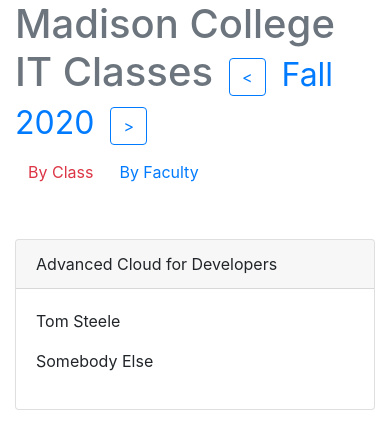
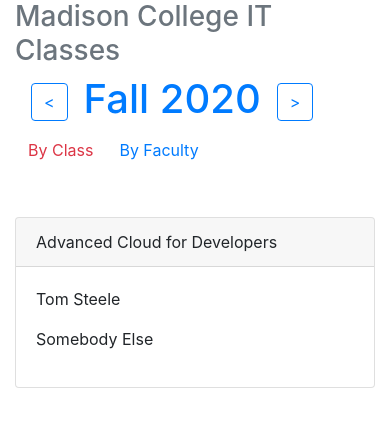
Before and after one commit to tsteelematc/it-faculty-react, a React (Create React App) app: page / in a window 390 px wide. Shown: the top 446 px of the page. Built offline with nearby package versions, Linux system fonts and the light colour scheme; no server answers.

Commit message:
Have the data coming back...
Got hung up on possible CORS problem that wasn't a problem...

Shape of data seems wierd, but I can deal...

Also, reformatted top info a bit so it looks better on mobile...

I see mobile when in the browser tools : - O

```diff
--- a/src/App.js
+++ b/src/App.js
@@ -1,4 +1,4 @@
-import React from 'react';
+import React, { useEffect } from 'react';
 import logo from './logo.svg';
 import './App.css';
 
@@ -6,13 +6,28 @@
 
   const byClassByFacultyClasses = "btn btn-link";
 
+  useEffect(() =>
+    // Function
+    {
+        fetch('https://d8h5trh1tb.execute-api.us-east-2.amazonaws.com/dev/semester/semester:Fall%202020')
+          .then(
+            response => response.json()
+          ).then(
+            data => console.log(data[0].data)
+          );
+    }
+    // Dependency array. Empty means do it once ! ! !
+    , []
+  );
+
   return (
-    <div class='container'>
-      <h1
+    <div className='container'>
+      <h3
         className='text-secondary'
       >
         Madison College IT Classes
-        <small
+      </h3>
+      <h1
           className='text-primary ml-3'
         >
           <button
@@ -26,8 +41,7 @@
           >
             &gt;
           </button>
-        </small>
-      </h1>
+        </h1>
       <div
         className='mb-5'
       >
```
